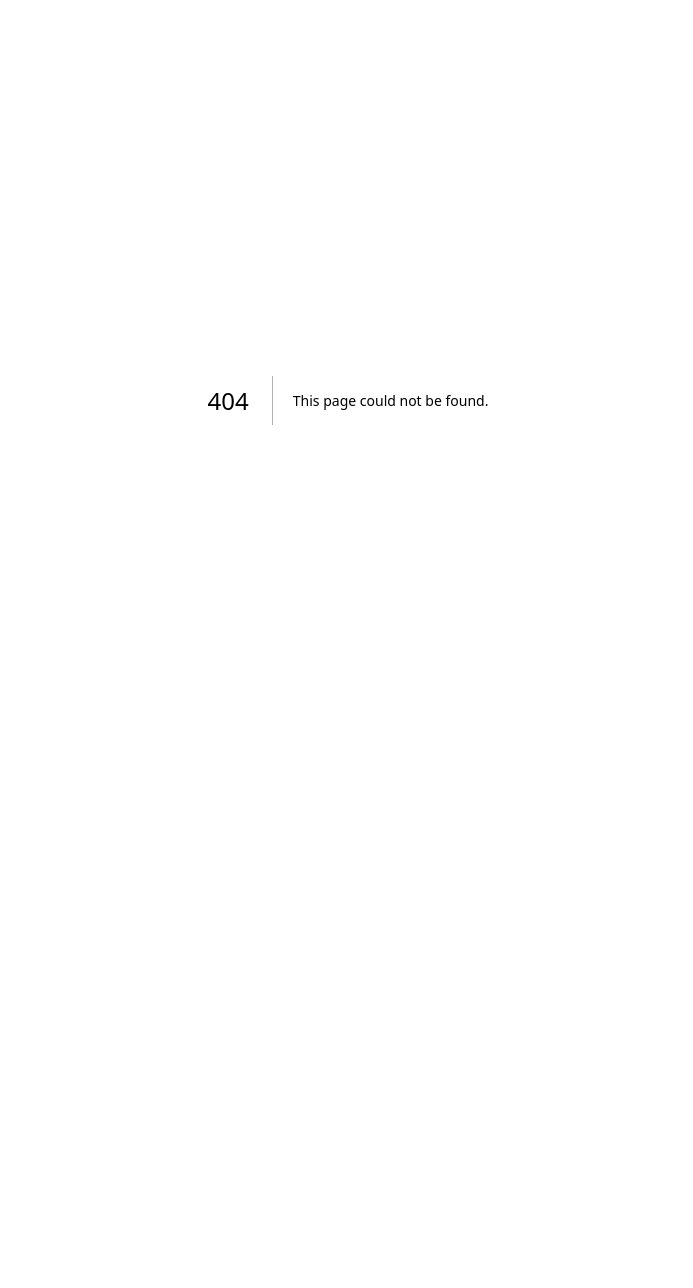
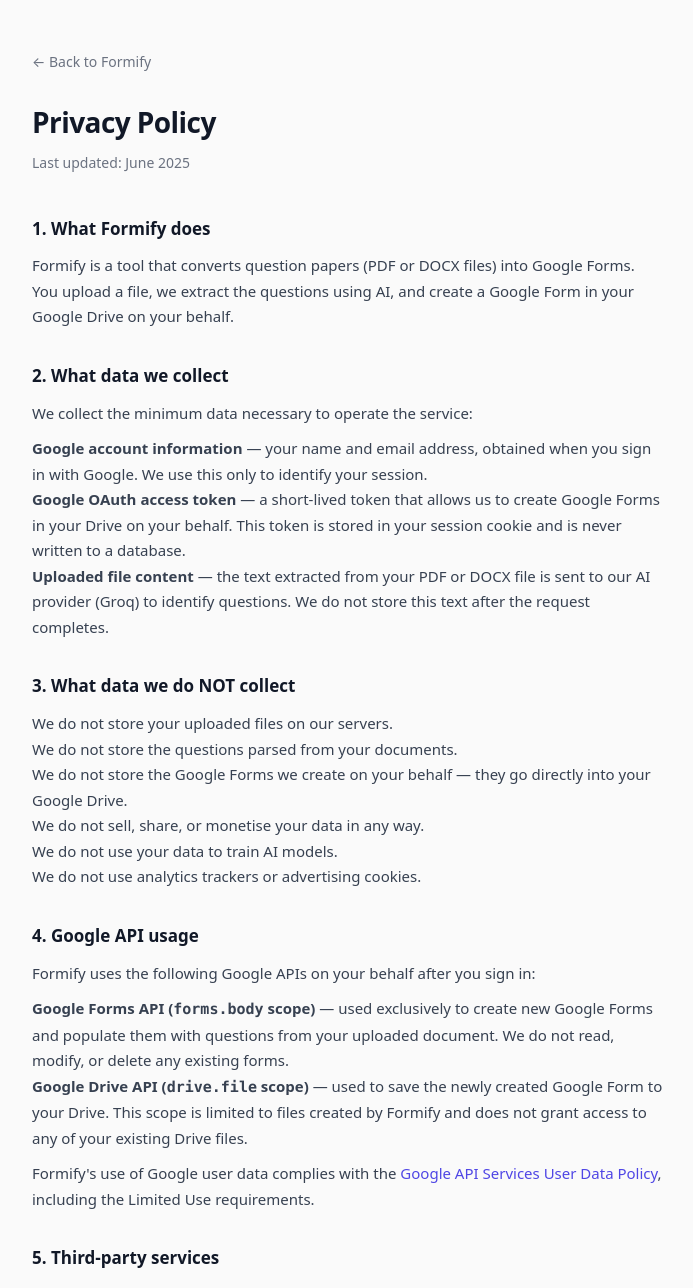
Before and after one commit to ojaswit10/formify, a Next.js app: page /privacy in a window 1280 px wide. Before the commit this address had no page. Shown: the top 1288 px of the page, without its empty margins (292-985 px from the left). Before the commit the page ends 800 px from the top, so only its background shows below. Built offline with nearby package versions, Linux system fonts and the light colour scheme.

Commit message:
Added privacy policy

```diff
--- /dev/null
+++ b/src/app/privacy/page.tsx
@@ -0,0 +1,182 @@
+import Link from 'next/link'
+import type { ReactNode } from 'react'
+
+export const metadata = {
+  title: 'Privacy Policy — Formify',
+  description: 'Privacy policy for Formify',
+}
+
+export default function PrivacyPage() {
+  const lastUpdated = 'June 2025'
+
+  return (
+    <main style={{
+      maxWidth: 680,
+      margin: '0 auto',
+      padding: '3rem 1.5rem 5rem',
+      fontFamily: 'system-ui, -apple-system, sans-serif',
+      color: '#111827',
+      lineHeight: 1.7,
+    }}>
+      <Link href="/" style={{ fontSize: '0.875rem', color: '#6b7280', textDecoration: 'none' }}>
+        ← Back to Formify
+      </Link>
+
+      <h1 style={{ fontSize: '1.75rem', fontWeight: 700, marginTop: '1.5rem', marginBottom: '0.25rem', letterSpacing: '-0.02em' }}>
+        Privacy Policy
+      </h1>
+      <p style={{ fontSize: '0.875rem', color: '#6b7280', marginBottom: '2.5rem' }}>
+        Last updated: {lastUpdated}
+      </p>
+
+      <Section title="1. What Formify does">
+        <p>
+          Formify is a tool that converts question papers (PDF or DOCX files) into Google Forms.
+          You upload a file, we extract the questions using AI, and create a Google Form in your
+          Google Drive on your behalf.
+        </p>
+      </Section>
+
+      <Section title="2. What data we collect">
+        <p>We collect the minimum data necessary to operate the service:</p>
+        <ul>
+          <li><strong>Google account information</strong> — your name and email address, obtained when you sign in with Google. We use this only to identify your session.</li>
+          <li><strong>Google OAuth access token</strong> — a short-lived token that allows us to create Google Forms in your Drive on your behalf. This token is stored in your session cookie and is never written to a database.</li>
+          <li><strong>Uploaded file content</strong> — the text extracted from your PDF or DOCX file is sent to our AI provider (Groq) to identify questions. We do not store this text after the request completes.</li>
+        </ul>
+      </Section>
+
+      <Section title="3. What data we do NOT collect">
+        <ul>
+          <li>We do not store your uploaded files on our servers.</li>
+          <li>We do not store the questions parsed from your documents.</li>
+          <li>We do not store the Google Forms we create on your behalf — they go directly into your Google Drive.</li>
+          <li>We do not sell, share, or monetise your data in any way.</li>
+          <li>We do not use your data to train AI models.</li>
+          <li>We do not use analytics trackers or advertising cookies.</li>
+        </ul>
+      </Section>
+
+      <Section title="4. Google API usage">
+        <p>
+          Formify uses the following Google APIs on your behalf after you sign in:
+        </p>
+        <ul>
+          <li>
+            <strong>Google Forms API (<code>forms.body</code> scope)</strong> — used exclusively
+            to create new Google Forms and populate them with questions from your uploaded document.
+            We do not read, modify, or delete any existing forms.
+          </li>
+          <li>
+            <strong>Google Drive API (<code>drive.file</code> scope)</strong> — used to save the
+            newly created Google Form to your Drive. This scope is limited to files created by
+            Formify and does not grant access to any of your existing Drive files.
+          </li>
+        </ul>
+        <p>
+          Formify&apos;s use of Google user data complies with the{' '}
+          <a href="https://developers.google.com/terms/api-services-user-data-policy" target="_blank" rel="noopener noreferrer" style={{ color: '#4f46e5' }}>
+            Google API Services User Data Policy
+          </a>
+          , including the Limited Use requirements.
+        </p>
+      </Section>
+
+      <Section title="5. Third-party services">
+        <ul>
+          <li>
+            <strong>Groq</strong> — the extracted text from your document is sent to Groq&apos;s API
+            to identify and structure questions. Groq&apos;s privacy policy is available at{' '}
+            <a href="https://groq.com/privacy-policy" target="_blank" rel="noopener noreferrer" style={{ color: '#4f46e5' }}>
+              groq.com/privacy-policy
+            </a>.
+          </li>
+          <li>
+            <strong>Vercel</strong> — Formify is hosted on Vercel. Vercel may log standard
+            HTTP request metadata (IP address, timestamp, route) for operational purposes.
+            Vercel&apos;s privacy policy is at{' '}
+            <a href="https://vercel.com/legal/privacy-policy" target="_blank" rel="noopener noreferrer" style={{ color: '#4f46e5' }}>
+              vercel.com/legal/privacy-policy
+            </a>.
+          </li>
+        </ul>
+      </Section>
+
+      <Section title="6. Cookies and session storage">
+        <p>
+          Formify uses a single session cookie managed by NextAuth to keep you signed in.
+          This cookie contains your session token and expires when you sign out or after
+          a standard session period. We do not use advertising cookies or third-party tracking cookies.
+        </p>
+        <p>
+          We also use browser <code>sessionStorage</code> temporarily to preserve your work
+          across the Google sign-in redirect. This data is cleared immediately after the
+          redirect completes and never leaves your browser.
+        </p>
+      </Section>
+
+      <Section title="7. Data retention">
+        <p>
+          We do not operate a database. No user data, documents, or parsed questions are
+          persisted beyond the duration of your session. When you sign out, your session
+          token is invalidated and no record of your activity remains on our servers.
+        </p>
+      </Section>
+
+      <Section title="8. Your rights">
+        <p>
+          Because we do not store personal data beyond your active session, there is nothing
+          to delete or export. You can revoke Formify&apos;s access to your Google account at any
+          time by visiting{' '}
+          <a href="https://myaccount.google.com/permissions" target="_blank" rel="noopener noreferrer" style={{ color: '#4f46e5' }}>
+            myaccount.google.com/permissions
+          </a>{' '}
+          and removing Formify from the list of connected apps.
+        </p>
+      </Section>
+
+      <Section title="9. Children's privacy">
+        <p>
+          Formify is not directed at children under 13. We do not knowingly collect personal
+          information from children under 13.
+        </p>
+      </Section>
+
+      <Section title="10. Changes to this policy">
+        <p>
+          If we make material changes to this policy, we will update the &quot;Last updated&quot; date
+          at the top of this page. Continued use of Formify after changes constitutes
+          acceptance of the updated policy.
+        </p>
+      </Section>
+
+      <Section title="11. Contact">
+        <p>
+          If you have questions about this privacy policy or how your data is handled,
+          contact us at:{' '}
+          <a href="mailto:ojaswitsingh10@gmail.com" style={{ color: '#4f46e5' }}>
+            ojaswitsingh10@gmail.com
+          </a>
+        </p>
+      </Section>
+    </main>
+  )
+}
+
+function Section({ title, children }: { title: string; children: ReactNode }) {
+  return (
+    <section style={{ marginBottom: '2rem' }}>
+      <h2 style={{
+        fontSize: '1.0625rem',
+        fontWeight: 600,
+        marginBottom: '0.625rem',
+        color: '#111827',
+      }}>
+        {title}
+      </h2>
+      <div style={{ fontSize: '0.9375rem', color: '#374151', display: 'flex', flexDirection: 'column', gap: '0.625rem' }}>
+        {children}
+      </div>
+    </section>
+  )
+}
```
